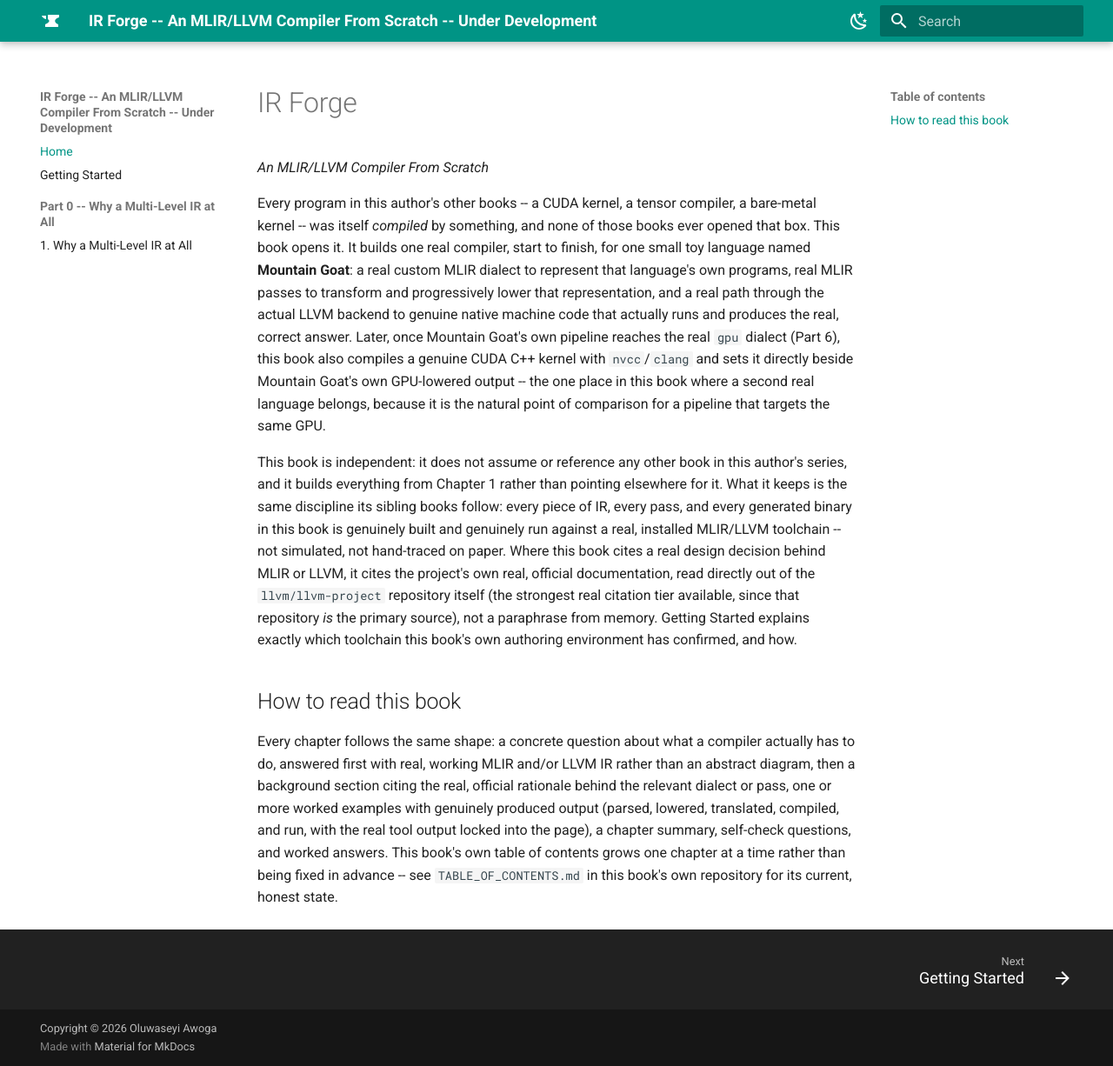
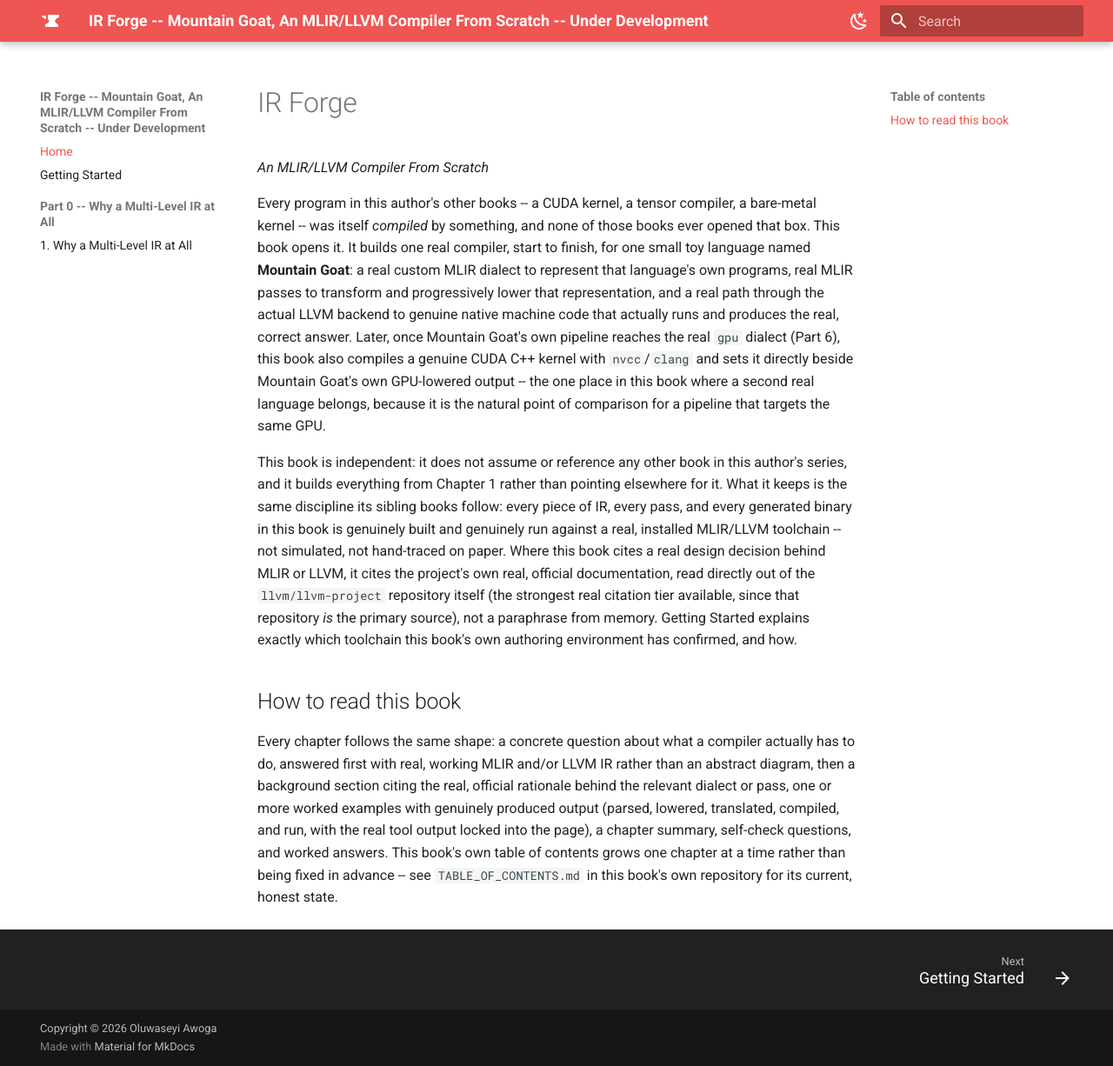
Before and after one commit to MaximumBeings/ir_forge_compiler_from_scratch, an MkDocs documentation site: the page built from docs/index.md, in a window 1280 px wide and 1226 px high. Shown: the whole window at 87% size. Built offline with MkDocs 1.6.1 and Material for MkDocs 9.7.7, drawn with Linux system fonts in a browser that asks for light colours.

Commit message:
Put Mountain Goat in the site banner; switch palette to red
Co-Authored-By: Claude Sonnet 5 <noreply@anthropic.com>
Claude-Session: https://claude.ai/code/session_01DyuWybBW1U8cnsX3tUxoDv

```diff
--- a/mkdocs.yml
+++ b/mkdocs.yml
@@ -1,4 +1,4 @@
-site_name: IR Forge -- An MLIR/LLVM Compiler From Scratch -- Under Development
+site_name: IR Forge -- Mountain Goat, An MLIR/LLVM Compiler From Scratch -- Under Development
 site_description: A Toy Language Compiled Through a Real MLIR Dialect, Down to Real Native Machine Code
 site_author: Oluwaseyi Awoga
 copyright: Copyright &copy; 2026 Oluwaseyi Awoga
@@ -8,14 +8,14 @@ theme:
   palette:
     - media: "(prefers-color-scheme: light)"
       scheme: default
-      primary: teal
+      primary: red
       accent: deep orange
       toggle:
         icon: material/weather-night
         name: Switch to dark mode
     - media: "(prefers-color-scheme: dark)"
       scheme: slate
-      primary: teal
+      primary: red
       accent: deep orange
       toggle:
         icon: material/weather-sunny
```
